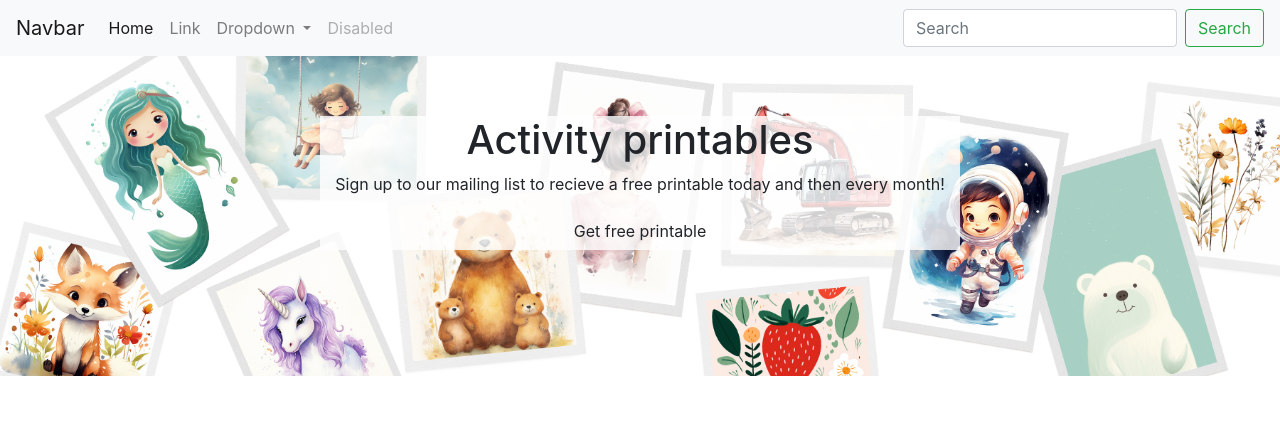
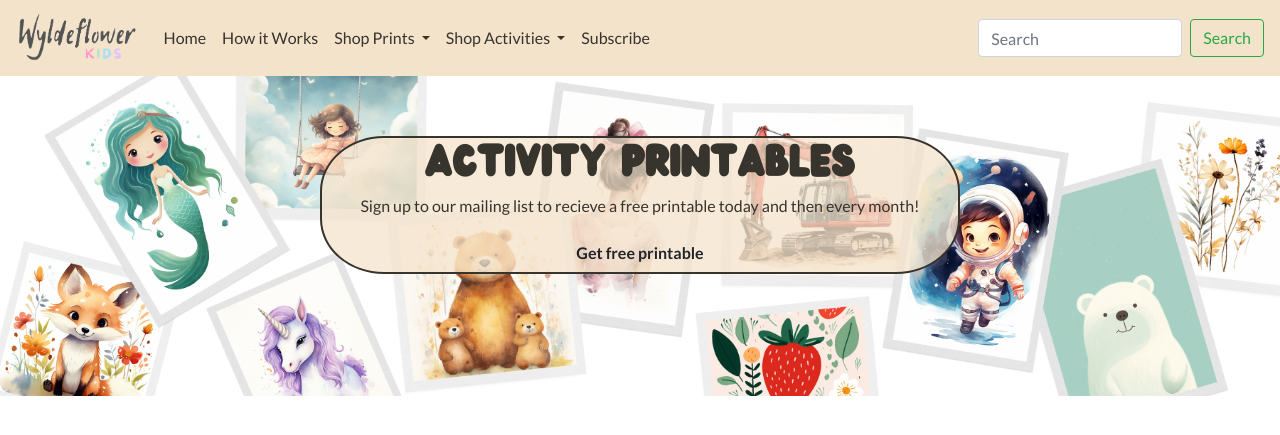
Before and after one commit to sarah2244-4/wyldeflower-designs, a Django app: page / in a window 1280 px wide. Shown: the top 435 px of the page. Run offline with Django 3.2, Linux system fonts and the light colour scheme; some libraries are stand-ins or nearby versions.

Commit message:
Added global variables and styled navbar

```diff
--- a/static/css/base.css
+++ b/static/css/base.css
@@ -1,3 +1,49 @@
+/* Global Variables */
+
+:root {
+    --pale: #F4E3CB;
+    --orange: #D37C42;
+    --pink: #E39D97;
+    --yellow: #EBB975;
+    --brown: #EBB975;
+    --font-color: #37332D;
+}
+
+/* Fonts */
+
+@font-face {
+    font-family: 'Wedges';
+    font-style: normal;
+    src: local('Wedges'), url('../fonts/wedges.otf') format('opentype');
+}
+
+@font-face {
+    font-family: 'Wedges Italic';
+    font-style: normal;
+    src: local('Wedges Italic'), url('../fonts/wedges-italic.otf') format('opentype');
+}
+
+* {
+    margin: 0;
+    padding: 0;
+    font-family: 'Lato', sans-serif;
+    font-weight: 400;
+    font-style: normal;
+    font-size: 1rem;
+}
+
+body {
+    color: var(--font-color);
+}
+
+.wedges {
+    font-family: 'Wedges';
+}
+
+.bold {
+    font-weight: 700;
+}
+
 .banner {
     width: 100vw;
     height: auto;
@@ -16,9 +62,26 @@
     left: 25%;
     margin: 0 auto;
     width: 50%;
-    background: rgba(255,255,255,0.8);
+    background-color: color-mix(in srgb, var(--pale), transparent 25%);
     text-align: center;
+    border: #37332D 2px solid;
+    border-radius: 10% / 40%;
 }
+
+.navbar {
+    background-color: var(--pale);
+}
+
+.navbar a {
+    color: var(--font-color);
+}
+
+.logo {
+    height: 50px;
+    width: auto;
+}
+
+/* Media Queries */
 
 @media screen and (max-width: 900px) {
     .banner {
--- a/static/js/script.js
+++ b/static/js/script.js
@@ -16,6 +16,6 @@ function setActiveLink() {
 		"li[data-link-name='" + pageName + "']"
 	);
 	if (liElement) {
-		liElement.classList.add("active");
+		liElement.classList.add("bold");
 	}
 }
--- a/templates/base.html
+++ b/templates/base.html
@@ -15,6 +15,7 @@
     <link rel="preconnect" href="https://fonts.googleapis.com">
     <link rel="preconnect" href="https://fonts.gstatic.com" crossorigin>
     <link href="https://fonts.googleapis.com/css2?family=Lato:ital,wght@0,100;0,300;0,400;0,700;0,900;1,100;1,300;1,400;1,700;1,900&family=Nunito:wght@300;400;500;600;700;800;900&family=Shadows+Into+Light&display=swap" rel="stylesheet">
+    <link href="https://fonts.googleapis.com/css2?family=Josefin+Sans:ital,wght@0,100..700;1,100..700&display=swap" rel="stylesheet">
     {% endblock %}
 
     {% block corejs %}
@@ -28,8 +29,8 @@
 </head>
 <body>
 
-    <nav class="navbar navbar-expand-lg navbar-light bg-light">
-        <a class="navbar-brand" href="#">Navbar</a>
+    <nav class="navbar navbar-expand-lg">
+        <a class="navbar-brand" href="{% url 'home' %}"><img class="logo" src="{% static 'images/wyldeflower-kids-logo-tpt.png' %}" width="351" height="142" alt="logo"></a>
         <button class="navbar-toggler" type="button" data-toggle="collapse" data-target="#navbarSupportedContent" aria-controls="navbarSupportedContent" aria-expanded="false" aria-label="Toggle navigation">
           <span class="navbar-toggler-icon"></span>
         </button>
@@ -40,22 +41,35 @@
               <a class="nav-link" href="{% url 'home' %}">Home</a>
             </li>
             <li class="nav-item">
-              <a class="nav-link" href="#">Link</a>
+              <a class="nav-link" href="#">How it Works</a>
             </li>
             <li class="nav-item dropdown">
-              <a class="nav-link dropdown-toggle" href="#" id="navbarDropdown" role="button" data-toggle="dropdown" aria-haspopup="true" aria-expanded="false">
-                Dropdown
+              <a class="nav-link dropdown-toggle" href="#" id="navbarPrintsDropdown" role="button" data-toggle="dropdown" aria-haspopup="true" aria-expanded="false">
+                Shop Prints
               </a>
-              <div class="dropdown-menu" aria-labelledby="navbarDropdown">
-                <a class="dropdown-item" href="#">Action</a>
-                <a class="dropdown-item" href="#">Another action</a>
-                <div class="dropdown-divider"></div>
-                <a class="dropdown-item" href="#">Something else here</a>
+              <div class="dropdown-menu" aria-labelledby="navbarPrintsDropdown">
+                <a class="dropdown-item" href="#">Woodland and Outdoors</a>
+                <a class="dropdown-item" href="#">Animals</a>
+                <a class="dropdown-item" href="#">Educational</a>
               </div>
             </li>
+
+            <li class="nav-item dropdown">
+              <a class="nav-link dropdown-toggle" href="#" id="navbarActivitiesDropdown" role="button" data-toggle="dropdown" aria-haspopup="true" aria-expanded="false">
+                Shop Activities
+              </a>
+              <div class="dropdown-menu" aria-labelledby="navbarActivitiesDropdown">
+                <a class="dropdown-item" href="#">Colouring Pages</a>
+                <a class="dropdown-item" href="#">Alphabet</a>
+                <a class="dropdown-item" href="#">Numbers</a>
+                <a class="dropdown-item" href="#">Themed</a>
+              </div>
+            </li>
+
             <li class="nav-item">
-              <a class="nav-link disabled" href="#" tabindex="-1" aria-disabled="true">Disabled</a>
+              <a class="nav-link" href="#">Subscribe</a>
             </li>
+
           </ul>
           <form class="form-inline my-2 my-lg-0">
             <input class="form-control mr-sm-2" type="search" placeholder="Search" aria-label="Search">
@@ -73,9 +87,9 @@
     <div class="banner-div text-center">
         <img class="banner" src="{% static 'images/banner.png' %}" alt="banner" height="450" width="1800">
         <div class="overlay">
-            <h1>Activity printables</h1>
+            <h1 class="wedges">Activity printables</h1>
             <p>Sign up to our mailing list to recieve a free printable today and then every month!</p>
-            <a href="#" class="btn">Get free printable</a>
+            <a href="#" class="btn bold">Get free printable</a>
         </div>
     </div>
 </body>
```
Also changed, not shown: static/fonts/wedges-italic.otf (added), static/fonts/wedges.otf (added), static/images/wyldeflower-kids-logo-tpt.png (added).
